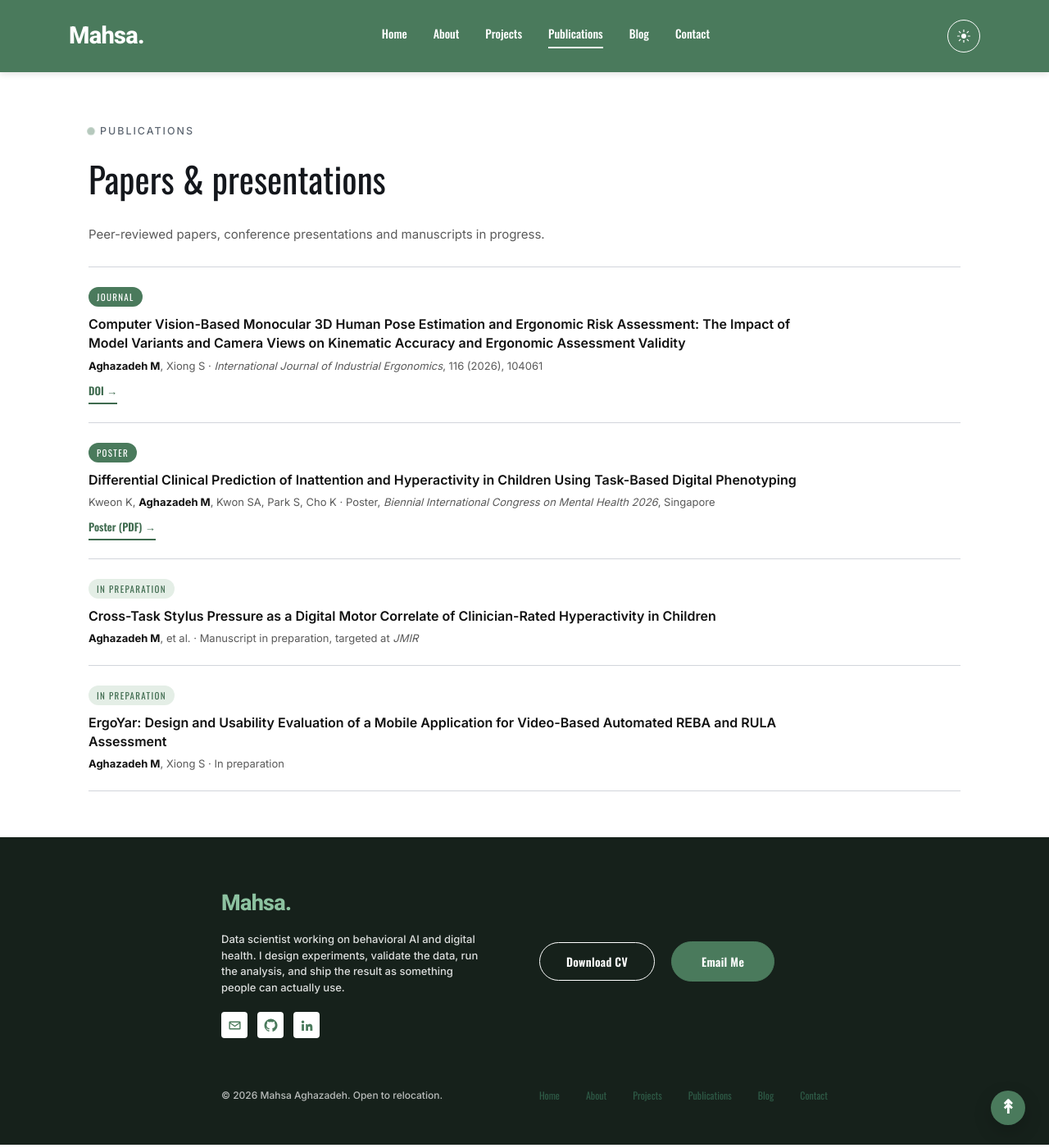
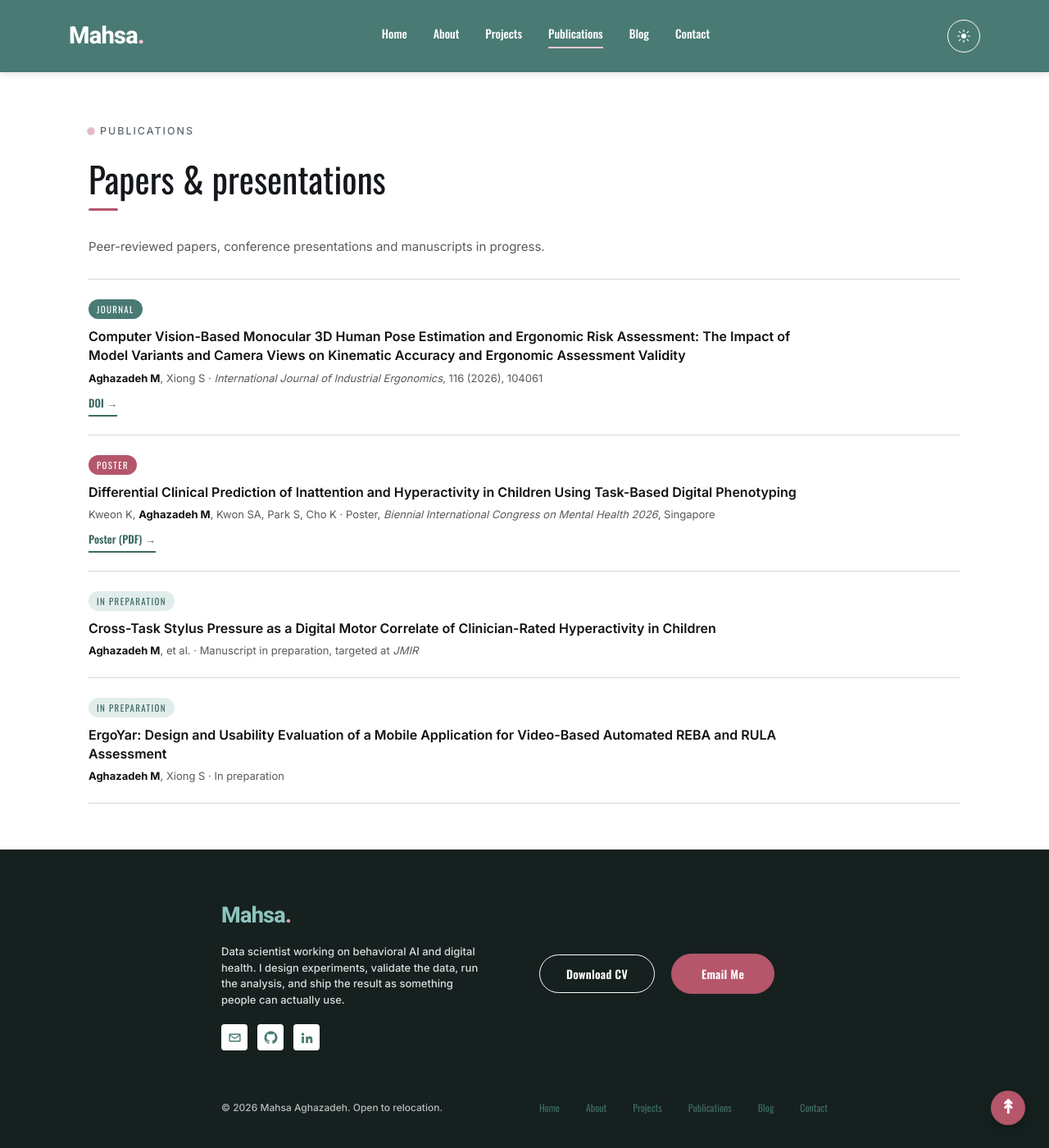
Before and after one commit to mahsa-agz/mahsa-agz.github.io, a Jekyll site: the page built from publications/index.html, in a window 1280 px wide and 1400 px high. Shown: the whole window at 82% size. Built offline with Jekyll 4.4.1, drawn with Linux system fonts in a browser that asks for light colours.

Commit message:
Switch to teal theme with dusty-rose accents
Brand color #4a7a74; dusty pink About panel, title bars, logo dot, photo ring, buttons and link hover.

```diff
--- a/_includes/pub-list.html
+++ b/_includes/pub-list.html
@@ -6,7 +6,7 @@
   {%- for pub in include.pubs -%}
     {%- case pub.kind -%}
       {%- when "journal" -%}{%- assign tag = "Journal" -%}{%- assign tag_class = "pub-tag" -%}
-      {%- when "poster" -%}{%- assign tag = "Poster" -%}{%- assign tag_class = "pub-tag" -%}
+      {%- when "poster" -%}{%- assign tag = "Poster" -%}{%- assign tag_class = "pub-tag pub-tag--poster" -%}
       {%- else -%}{%- assign tag = "In preparation" -%}{%- assign tag_class = "pub-tag pub-tag--muted" -%}
     {%- endcase -%}
     <li class="pub">
--- a/_layouts/default.html
+++ b/_layouts/default.html
@@ -3,7 +3,7 @@
   <head>
     <meta charset="UTF-8" />
     <meta name="viewport" content="width=device-width, initial-scale=1.0" />
-    <meta name="theme-color" content="#4a7a5c" media="(prefers-color-scheme: light)" />
+    <meta name="theme-color" content="#4a7a74" media="(prefers-color-scheme: light)" />
     <meta name="theme-color" content="#0f1419" media="(prefers-color-scheme: dark)" />
 
     {%- seo -%}
--- a/_layouts/home.html
+++ b/_layouts/home.html
@@ -3,7 +3,7 @@
   <head>
     <meta charset="utf-8" />
     <meta name="viewport" content="width=device-width, initial-scale=1" />
-    <meta name="theme-color" content="#4a7a5c" />
+    <meta name="theme-color" content="#4a7a74" />
 
     {%- seo -%}
 
--- a/styles/home.css
+++ b/styles/home.css
@@ -1,45 +1,51 @@
 /* =============================================================
    HOME PAGE STYLES ,  Calvino-inspired layout
-   Green accent for header/hero, neutral page below.
+   Teal accent for header/hero, dusty pink for small highlights,
+   neutral page below.
    Dark/light mode via [data-theme="dark"] + prefers-color-scheme.
    ============================================================= */
 
 :root {
-  --orange: #4a7a5c;        /* brand green (name kept for history) */
-  --orange-dark: #3f6b4f;
+  --orange: #4a7a74;        /* brand teal (name kept for history) */
+  --orange-dark: #3e6a64;
+  --accent-text: #3e6a64;   /* teal for text and links on the page background */
+  --accent-text-hover: #b5566b;
+  --pink: #b5566b;          /* dusty rose highlight: title bars, buttons, hover */
+  --pink-light: #f6c9d2;    /* rose on the teal band: logo dot, photo ring */
+  --panel-rose: #efdfe0;    /* "dirty pink" About panel */
   --text: #111;
   --muted: #5a5a5a;
-  --light: #e8f0ea;         /* soft sage panel */
+  --light: #e7f0ee;         /* soft teal-grey panel */
   --line: #ececec;
   --bg: #ffffff;
   --card: #ffffff;
-  --pink-soft: #f3f8f4;
-  --tag-bg: #e4eee6;
-  --skill-track: #dde7df;
+  --pink-soft: #f2f7f6;
+  --tag-bg: #e1edeb;
+  --skill-track: #d9e7e4;
   --shadow-card: 0 16px 28px rgba(0, 0, 0, .06);
   --shadow-tool: 0 12px 18px rgba(0, 0, 0, .05);
   --header-shadow: 0 2px 8px rgba(0, 0, 0, .12);
   --back-top-shadow: 0 8px 22px rgba(0, 0, 0, .18);
-  --accent-text: #3f6b4f;   /* green for text and links on the page background */
-  --accent-text-hover: #4a7a5c;
   --section-gap: 56px;      /* vertical rhythm between sections */
   --section-pad-x: 50px;    /* inner padding of panels and section content */
 }
 
 :root[data-theme="dark"] {
-  --orange: #4a7a5c;
-  --accent-text: #8cc2a0;
-  --accent-text-hover: #a9d4b8;
-  --orange-dark: #3f6b4f;
+  --orange: #4a7a74;
+  --orange-dark: #3e6a64;
+  --accent-text: #8cc4bc;
+  --accent-text-hover: #e89aac;
+  --pink: #e89aac;
+  --panel-rose: #2a1e22;
   --text: #ecedee;
   --muted: #9aa3ad;
-  --light: #18241d;
-  --line: #22302a;
+  --light: #172422;
+  --line: #22302e;
   --bg: #0f1419;
   --card: #1a151a00;
-  --pink-soft: #131d17;
-  --tag-bg: #1a2a20;
-  --skill-track: #1e2c23;
+  --pink-soft: #121d1b;
+  --tag-bg: #1a2a28;
+  --skill-track: #1d2c29;
   --shadow-card: 0 16px 28px rgba(0, 0, 0, .45);
   --shadow-tool: 0 12px 18px rgba(0, 0, 0, .4);
   --header-shadow: 0 2px 8px rgba(0, 0, 0, .55);
@@ -48,19 +54,21 @@
 
 @media (prefers-color-scheme: dark) {
   :root:not([data-theme]) {
-    --orange: #4a7a5c;
-    --accent-text: #8cc2a0;
-    --accent-text-hover: #a9d4b8;
-    --orange-dark: #3f6b4f;
+    --orange: #4a7a74;
+    --orange-dark: #3e6a64;
+    --accent-text: #8cc4bc;
+    --accent-text-hover: #e89aac;
+    --pink: #e89aac;
+    --panel-rose: #2a1e22;
     --text: #ecedee;
     --muted: #9aa3ad;
-    --light: #18241d;
-    --line: #22302a;
+    --light: #172422;
+    --line: #22302e;
     --bg: #0f1419;
     --card: #1a151a00;
-    --pink-soft: #131d17;
-    --tag-bg: #1a2a20;
-    --skill-track: #1e2c23;
+    --pink-soft: #121d1b;
+    --tag-bg: #1a2a28;
+    --skill-track: #1d2c29;
     --shadow-card: 0 16px 28px rgba(0, 0, 0, .45);
     --shadow-tool: 0 12px 18px rgba(0, 0, 0, .4);
     --header-shadow: 0 2px 8px rgba(0, 0, 0, .55);
@@ -103,7 +111,7 @@ img { max-width: 100%; display: block; }
   color: #fff;
   letter-spacing: -.7px;
 }
-.logo span { color: #fff; }
+.logo span { color: var(--pink-light); }
 
 .nav {
   display: flex;
@@ -118,7 +126,7 @@ img { max-width: 100%; display: block; }
 }
 .nav a:hover { opacity: .7; }
 .nav a[aria-current="page"] {
-  border-bottom: 2px solid #fff;
+  border-bottom: 2px solid var(--pink-light);
   padding-bottom: 4px;
 }
 
@@ -229,8 +237,7 @@ img { max-width: 100%; display: block; }
   aspect-ratio: 1;
   object-fit: cover;
   border-radius: 50%;
-  border: 4px solid #fff;
-  box-shadow: 0 10px 30px rgba(0, 0, 0, .18);
+  box-shadow: 0 0 0 4px #fff, 0 0 0 8px var(--pink-light), 0 10px 30px rgba(0, 0, 0, .18);
 }
 
 .hero-copy .role {
@@ -353,6 +360,17 @@ img { max-width: 100%; display: block; }
   padding: 0 var(--section-pad-x);
 }
 .narrow { width: 900px; }
+/* Section titles carry a short dusty-rose bar underneath. */
+.about-text-head h2::after,
+.works-head h2::after,
+.latest-head h2::after {
+  content: "";
+  display: block;
+  width: 36px; height: 3px;
+  border-radius: 2px;
+  background: var(--pink);
+  margin-top: 10px;
+}
 .section h2,
 .about-panel h2,
 .latest h2 {
@@ -568,7 +586,7 @@ img { max-width: 100%; display: block; }
 .about-panel {
   max-width: 90%;
   margin: 0 auto;
-  background: var(--light);
+  background: var(--panel-rose);
   border-radius: 0 60px 60px 0;
   padding: 40px var(--section-pad-x);
   display: grid;
@@ -840,7 +858,7 @@ img { max-width: 100%; display: block; }
    FOOTER (always dark)
    ============================================================= */
 .footer {
-  background: #16211b;
+  background: #15201f;
   color: #fff;
   padding: 58px 0 50px;
 }
@@ -851,8 +869,8 @@ img { max-width: 100%; display: block; }
   grid-template-columns: 1fr auto;
   gap: 60px;
 }
-.footer-logo { color: #8cc2a0; font-size: 27px; }
-.footer-logo span { color: #8cc2a0; }
+.footer-logo { color: #8cc4bc; font-size: 27px; }
+.footer-logo span { color: #e89aac; }
 .footer-brand p {
   font-size: 13px;
   line-height: 1.5;
@@ -891,12 +909,12 @@ img { max-width: 100%; display: block; }
 }
 .dark-pill:hover { background: #fff; color: #0f1419; }
 .solid-pill {
-  background: var(--orange);
-  border-color: var(--orange);
+  background: #b5566b;
+  border-color: #b5566b;
   color: #fff;
   padding: 12px 36px;
 }
-.solid-pill:hover { background: var(--orange-dark); border-color: var(--orange-dark); }
+.solid-pill:hover { background: #a14a5e; border-color: #a14a5e; }
 
 .copyright { font-size: 12px; font-weight: 500; opacity: 0.7; }
 
@@ -907,14 +925,14 @@ img { max-width: 100%; display: block; }
   font-family: Oswald, sans-serif;
   font-size: 12px;
 }
-.footer-nav a:hover { color: #8cc2a0; }
+.footer-nav a:hover { color: #e89aac; }
 
 .back-top {
   position: fixed;
   right: 29px; bottom: 28px;
   z-index: 22;
   width: 42px; height: 42px;
-  background: var(--orange);
+  background: #b5566b;
   color: #fff;
   border-radius: 50%;
   display: grid; place-items: center;
@@ -951,6 +969,7 @@ img { max-width: 100%; display: block; }
   margin-bottom: 10px;
 }
 .pub-tag--muted { background: var(--tag-bg); color: var(--accent-text); }
+.pub-tag--poster { background: var(--pink); }
 .pub-title {
   font-size: 16px;
   font-weight: 600;
--- a/styles/main.css
+++ b/styles/main.css
@@ -1,8 +1,8 @@
 /* =============================================================
    DESIGN TOKENS
    White-dominant, no warm browns.
-   Palette: forest green (matches the homepage band) with a soft
-   sage surface. Headings in Oswald, body in Inter.
+   Palette: teal (matches the homepage band) with dusty-rose
+   highlights. Headings in Oswald, body in Inter.
    ============================================================= */
 :root {
   /* Light tokens (default) */
@@ -16,13 +16,13 @@
   --hairline: #e6e8ec;
   --line: #d2d5db;
 
-  --accent: #2e5a46;
-  --accent-2: #3f6b4f;
-  --accent-soft: #e8f0ea;
-
-  --rose: #4a7a5c;          /* brand green (token name kept for history) */
-  --rose-2: #3f6b4f;
-  --rose-soft: #e8f0ea;
+  --accent: #3e6a64;
+  --accent-2: #4a7a74;
+  --accent-soft: #e7f0ee;
+
+  --rose: #4a7a74;          /* brand teal (token name kept for history) */
+  --rose-2: #3e6a64;
+  --rose-soft: #e7f0ee;
 
   --gold: #b8954a;          /* third category color ,  projects */
 
@@ -79,13 +79,13 @@
   --hairline: #232932;
   --line: #2e3440;
 
-  --accent: #8cc2a0;
-  --accent-2: #a9d4b8;
-  --accent-soft: #18241d;
-
-  --rose: #7fb38f;
-  --rose-2: #9fcaad;
-  --rose-soft: #18241d;
+  --accent: #8cc4bc;
+  --accent-2: #a9d6cf;
+  --accent-soft: #172422;
+
+  --rose: #7fb8b0;
+  --rose-2: #9fcdc6;
+  --rose-soft: #172422;
 
   --gold: #d6b67a;
 
@@ -107,12 +107,12 @@
     --ink-muted: #6e7681;
     --hairline: #232932;
     --line: #2e3440;
-    --accent: #8cc2a0;
-    --accent-2: #a9d4b8;
-    --accent-soft: #18241d;
-    --rose: #7fb38f;
-    --rose-2: #9fcaad;
-    --rose-soft: #18241d;
+    --accent: #8cc4bc;
+    --accent-2: #a9d6cf;
+    --accent-soft: #172422;
+    --rose: #7fb8b0;
+    --rose-2: #9fcdc6;
+    --rose-soft: #172422;
     --shadow-soft: 0 1px 2px rgba(0, 0, 0, 0.5),
       0 8px 24px -12px rgba(0, 0, 0, 0.6);
     --shadow-lift: 0 2px 4px rgba(0, 0, 0, 0.5),
@@ -193,7 +193,7 @@ main {
 }
 .eyebrow__dot {
   width: 6px; height: 6px; border-radius: 50%;
-  background: var(--rose); display: inline-block;
+  background: var(--pink, var(--rose)); display: inline-block;
   animation: pulse 2.4s var(--ease) infinite;
 }
 @keyframes pulse {
@@ -470,6 +470,16 @@ main {
   white-space: nowrap;
 }
 .section__head-link:hover { color: var(--rose); }
+/* Short dusty-rose bar under page and section titles (matches the homepage). */
+.page-header__title::after,
+.section__title::after {
+  content: "";
+  display: block;
+  width: 36px; height: 3px;
+  border-radius: 2px;
+  background: var(--pink, var(--rose));
+  margin-top: 12px;
+}
 .section__title {
   font-family: var(--font-heading);
   font-size: 2.2rem; font-weight: 400;
@@ -657,19 +667,19 @@ main {
 
 /* =============================================================
    HERO BAND ,  full-width solid color behind the hero
-   Brand green in both modes.
+   Brand teal in both modes.
    ============================================================= */
 .hero-band {
-  background: #4a7a5c;
+  background: #4a7a74;
   color: #ffffff;
   border-bottom: 1px solid var(--hairline);
 }
 :root[data-theme="dark"] .hero-band {
-  background: #3f6b4f;
+  background: #3e6a64;
 }
 @media (prefers-color-scheme: dark) {
   :root:not([data-theme]) .hero-band {
-    background: #3f6b4f;
+    background: #3e6a64;
   }
 }
 .hero-band__inner {
```
